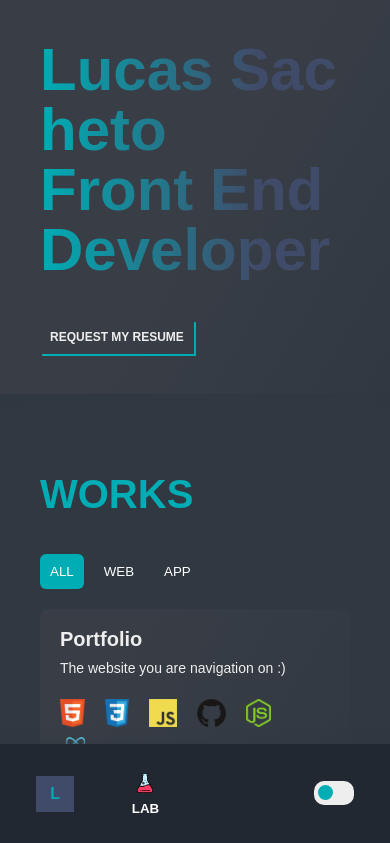
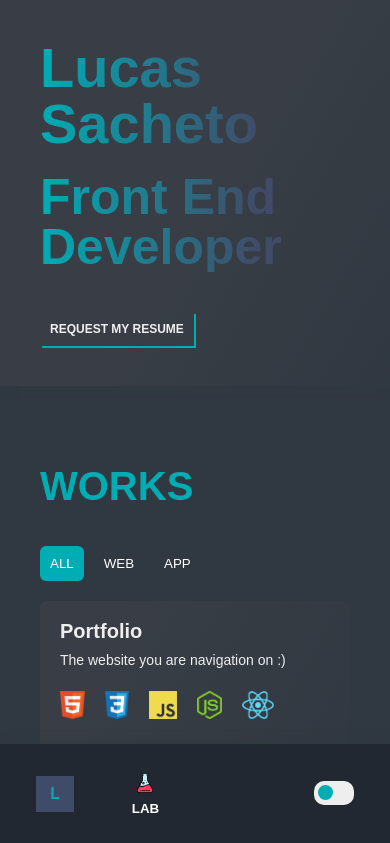
Before and after one commit to lucassacheto/lucassacheto.me, a React (Create React App) app: page / in a window 390 px wide. Shown: the top 843 px of the page. Built offline with nearby package versions, Linux system fonts and the light colour scheme.

Commit message:
fixed logo mobile view

```diff
--- a/public/main.css
+++ b/public/main.css
@@ -85,13 +85,15 @@ ul.menu button img{padding: 0 10px;width: 20px;height: 20px;margin-bottom: 5px;}
 .content{width: 100%;box-sizing: border-box;padding-bottom: 40px;}
 
 .hero{padding: 40px 40px;box-sizing: border-box;box-shadow: 2px 0 10px#303841;}
+
+/* HERO LOGO */
 .hero .codeTitle{margin-bottom: 40px;display: block;overflow: hidden;width: 100%;font-family: 'Poppins', arial;font-weight: 600;word-break: break-all;}
 .hero .function, .hero .openTag, .hero .openSign, .hero .return, .hero .openSign2, .hero .closeTag, .hero .closeSign, .hero .closeSignFinal{display: none;}
-.hero h2{clear: both;font-size: 60px;background: linear-gradient(to right, #00adb5, #404b69 70%);-webkit-background-clip: text;-webkit-text-fill-color: transparent;}
-.hero .title{clear: both;font-size: 60px;background: linear-gradient(to right, #00adb5, #404b69 70% );-webkit-background-clip: text;-webkit-text-fill-color: transparent;}
+.hero h2{clear: both;font-size: 56px;background: linear-gradient(to right, #00adb5, #404b69 70%);-webkit-background-clip: text;-webkit-text-fill-color: transparent;word-break: initial;margin-bottom: 20px;}
+.hero .title{clear: both;font-size: 50px;background: linear-gradient(to right, #00adb5, #404b69 70% );-webkit-background-clip: text;-webkit-text-fill-color: transparent;word-break: initial;}
+
 .hero button.btnCheckProfile{color:#eee;font-size: 12px;text-transform: uppercase;padding: 10px;position: relative;z-index: 10;box-shadow: 2px 2px #00adb5;font-family: 'Poppins', sans-serif;font-weight: 600;}
 .hero .buttonEffectContainer span.bgCheckProfile{display: block;width: 142px;height: 32px;top: 2px;position:absolute;}
-
 /* Only Safari 10.1+ */
 @media not all and (min-resolution:.001dpcm)
 { @supports (-webkit-appearance:none) {
--- a/src/components/Home.jsx
+++ b/src/components/Home.jsx
@@ -1,4 +1,4 @@
-import React, {useState} from "react";
+import React from "react";
 import Hero from "./Hero";
 import HomeContent from "./HomeContent";
 import {CSSTransition} from "react-transition-group";
@@ -6,10 +6,10 @@ import {CSSTransition} from "react-transition-group";
 
 
 function Home(){
-    const [display, seDisplay] = useState(true)
+
     return (
         <div className="content">
-            <CSSTransition in={display} timeout={350} classNames="heroAni" appear>
+            <CSSTransition in={true} timeout={350} classNames="heroAni" appear>
                 <Hero />
             </CSSTransition>
             <HomeContent />
--- a/src/components/Sidebar.jsx
+++ b/src/components/Sidebar.jsx
@@ -1,4 +1,4 @@
-import React, {useState} from "react";
+import React from "react";
 import Menu from "./Menu";
 import Profile from "./Profile";
 import SwitchTheme from "./SwitchTheme";
@@ -6,10 +6,8 @@ import {CSSTransition} from "react-transition-group";
 
 function Sidebar(props){
 
-    const [display, seDisplay] = useState(true)
-
     return (
-        <CSSTransition in={display} timeout={350} classNames="sideBarAni" appear>
+        <CSSTransition in={true} timeout={350} classNames="sideBarAni" appear>
             <div className="sidebar">
                 <h1><a href="/">L</a></h1>
                 <cite>v1.0 beta</cite>
--- a/src/works.js
+++ b/src/works.js
@@ -14,7 +14,7 @@ const Works = [
         node: "./assets/nodejs.png",
         wordpress: "",
         photoshop:"",
-        github: "./assets/github.png"
+        github: ""
     },
     {
         id: 2,
@@ -31,7 +31,7 @@ const Works = [
         node: "",
         wordpress: "./assets/wordpress.png",
         photoshop: "./assets/photoshop.png",
-        github: "./assets/github.png"
+        github: ""
     },
     {
         id: 3,
@@ -47,7 +47,7 @@ const Works = [
         node:"",
         wordpress: "./assets/wordpress.png",
         photoshop:"",
-        github: "./assets/github.png"
+        github: ""
     },
     {
         id: 4,
@@ -63,7 +63,7 @@ const Works = [
         node:"",
         wordpress: "",
         photoshop:"",
-        github: "./assets/github.png"
+        github: ""
     },
     {
         id: 5,
@@ -79,7 +79,7 @@ const Works = [
         node:"",
         wordpress: "",
         photoshop:"",
-        github: "./assets/github.png"
+        github: ""
     }
 ]
 
```
